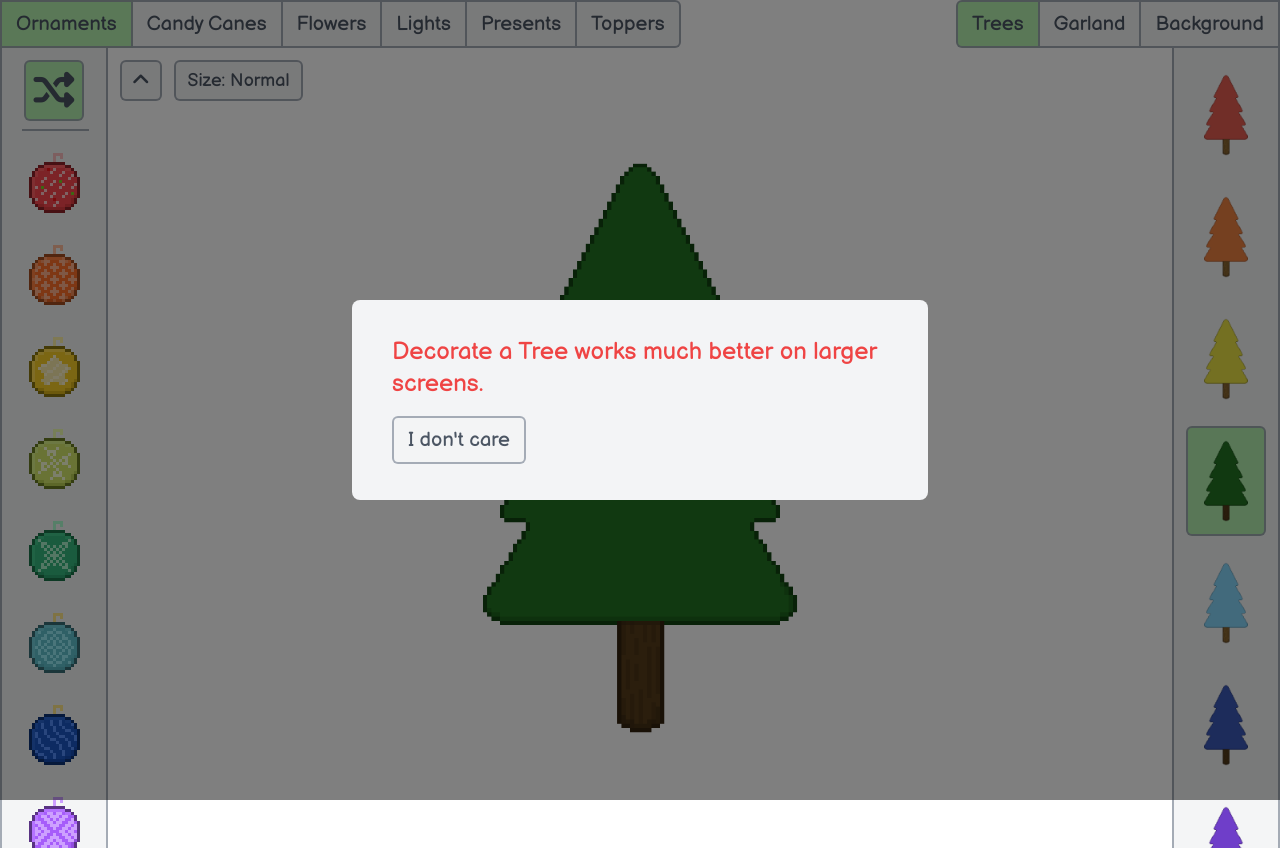
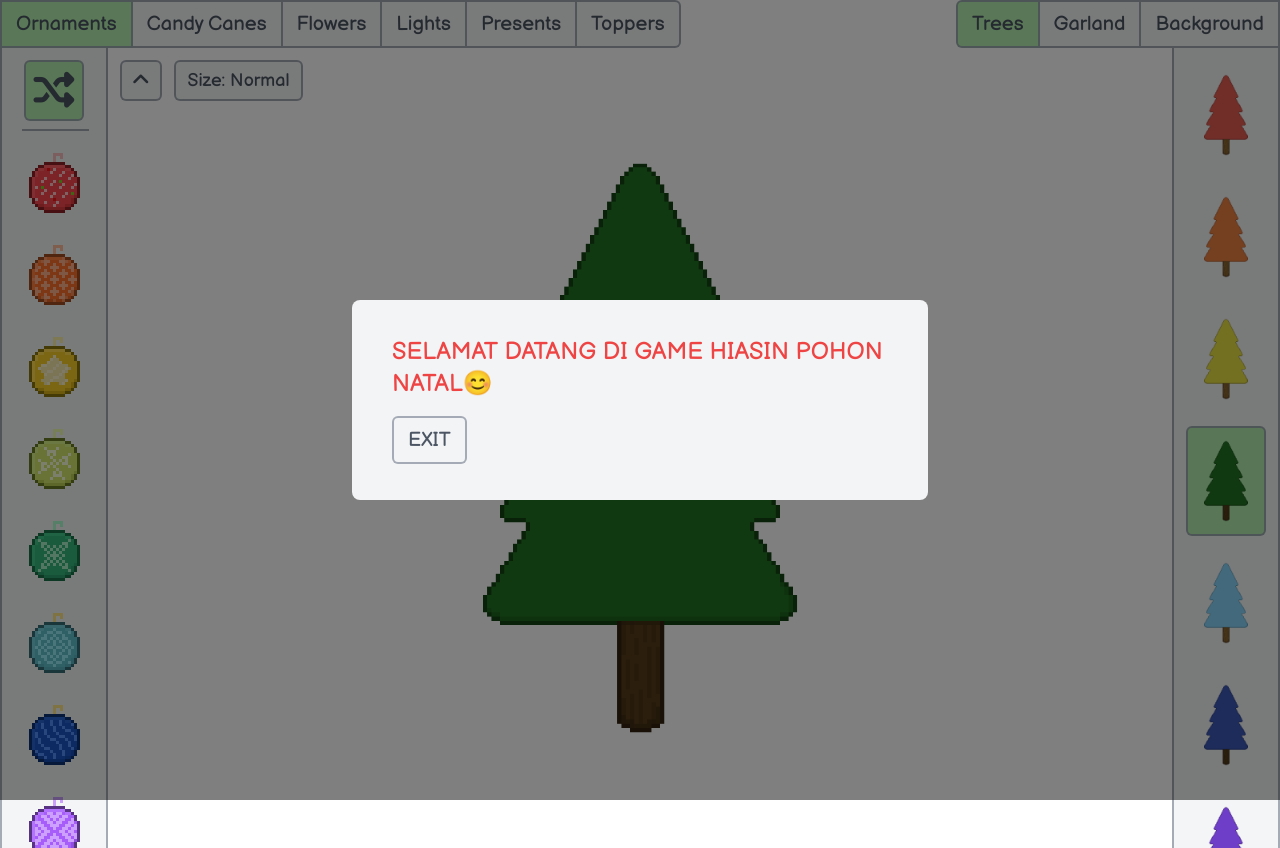
Before and after one commit to ZarxdRendom/POHON-NATAL, a website: page index.html in a window 1280 px wide. Drawn offline with Linux system fonts and the light colour scheme; files that its build step writes are made by us from their sources.

Commit message:
Update index.html

```diff
--- a/index.html
+++ b/index.html
@@ -5,7 +5,7 @@
 <head>
     <meta charset='UTF-8'>
     <meta name='viewport' content='width=device-width, initial-scale=1.0'>
-    <title>Decorate a Tree</title>
+    <title>Game Hiasin Pohon Natal</title>
     <link href='candy-cane-red-left.png' rel='shortcut icon' type='image/ico'>
 
     <link href='style.css' rel='stylesheet'>
@@ -18,9 +18,9 @@
     </script>
     <script defer src='/_vercel/insights/script.js'></script>
 
-    <meta property='og:title' content='Decorate a Tree'>
+    <meta property='og:title' content='GAME POHON NATAL'>
     <meta property='og:description'
-        content='Decorate your own digital Christmas tree with various ornaments, candy canes, lights, and more.'>
+        content='GAME INI SAYA BUAT UNTUK ORANG YANG BERAGAMA KRESTEN ATAU YANG NON MUSLIM🙏'>
     <meta name='theme-color' content='#227322'>
     <meta property='og:image' content='candy-cane-red-left.png'>
 </head>
@@ -30,10 +30,10 @@
     <div id='modal' class='hidden bg-black/50 fixed top-0 left-0 z-[70] w-full h-full overflow-auto px-6'>
         <div class='text-3xl bg-gray-100 rounded-lg w-[36rem] px-10 py-9 m-auto'>
             <h1 class='flex bg-transparent text-lg md:text-2xl text-red-500'>
-                Decorate a Tree works much better on larger screens.</h1>
+                SELAMAT DATANG DI GAME HIASIN POHON NATAL😊</h1>
             <button onclick='closeModal()'
-                class='button md:text-xl hover:enabled:bg-gray-200/90 active:enabled:bg-gray-300/90 border-l-2 rounded-md mt-4'>I
-                don't care</button>
+                class='button md:text-xl hover:enabled:bg-gray-200/90 active:enabled:bg-gray-300/90 border-l-2 rounded-md mt-4'>
+                EXIT</button>
         </div>
     </div>
 
```
